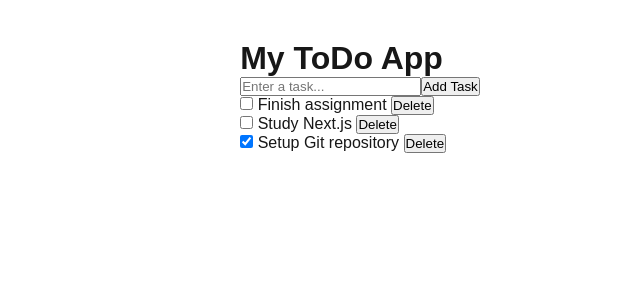
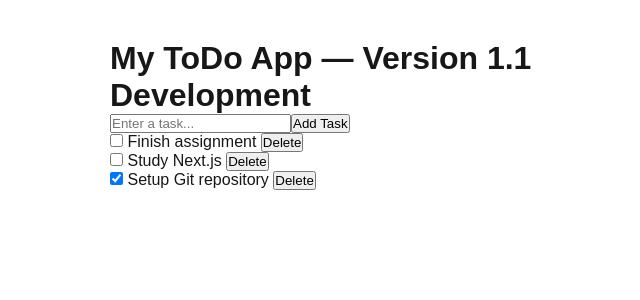
Before and after one commit to rosini29/todo-devops, a Next.js app: page / in a window 1280 px wide. Shown: the top 300 px of the page, without its empty margins (280-920 px from the left). Built offline with nearby package versions, Linux system fonts and the light colour scheme.

Commit message:
Add version banner

```diff
--- a/app/page.js
+++ b/app/page.js
@@ -24,7 +24,7 @@ export default function Home() {
 
   return (
     <main style={{ maxWidth: 500, margin: "40px auto", fontFamily: "sans-serif" }}>
-      <h1>My ToDo App</h1>
+      <h1>My ToDo App — Version 1.1 Development</h1>
       <input
         value={input}
         onChange={(e) => setInput(e.target.value)}
```
